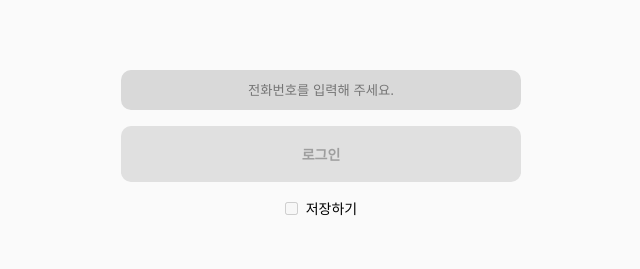
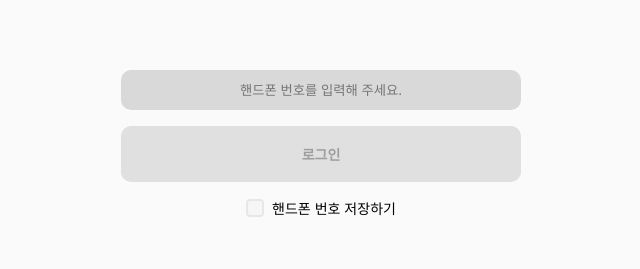
Before and after one commit to j-yesung/volume-calculator, a React (Vite) app: page / in a window 1280 px wide. Shown: the part 335-604 px from the top of the page, without its empty margins (319-959 px from the left). Built offline with nearby package versions, Linux system fonts and the light colour scheme; a web font is replaced by a local one.

Commit message:
style: 핸드폰 번호 저장 체크박스 스타일링

```diff
--- /dev/null
+++ b/src/components/ui/label/index.tsx
@@ -0,0 +1,3 @@
+export default function Label() {
+	return <div>Label</div>;
+}
--- a/src/features/user/components/login/index.tsx
+++ b/src/features/user/components/login/index.tsx
@@ -1,34 +1,9 @@
-import { css } from "@emotion/react";
 import { useCallback, useEffect, useState } from "react";
 
 import { Button } from "~/components/ui";
 
 import PhoneNumberInput from "./phoneNumberInput";
-
-const containerStyle = css`
-	display: flex;
-	flex-direction: column;
-	align-items: center;
-	justify-content: center;
-	width: 100%;
-	gap: 16px;
-
-	.c__button {
-		padding: 18px;
-	}
-
-	.c__input {
-		text-align: center;
-	}
-`;
-
-const checkboxStyle = css`
-	display: flex;
-	align-items: center;
-	gap: 8px;
-	font-size: 14px;
-	cursor: pointer;
-`;
+import * as S from "./style";
 
 const PHONE_NUMBER_STORAGE_KEY = "my_phone_number";
 
@@ -83,16 +58,16 @@ const Login = () => {
 	};
 
 	return (
-		<div css={containerStyle}>
+		<S.Container>
 			<PhoneNumberInput onChange={handlePhoneNumberChange} value={phoneNumber} />
 			<Button onClick={handleLogin} disabled={!isPhoneNumberVaild}>
 				로그인
 			</Button>
-			<div css={checkboxStyle} onClick={handleToggleCheckbox}>
+			<S.Checkbox onClick={handleToggleCheckbox}>
 				<input type="checkbox" checked={isSaved} disabled={!isPhoneNumberVaild} />
-				저장하기
-			</div>
-		</div>
+				핸드폰 번호 저장하기
+			</S.Checkbox>
+		</S.Container>
 	);
 };
 
--- a/src/features/user/components/login/phoneNumberInput/index.tsx
+++ b/src/features/user/components/login/phoneNumberInput/index.tsx
@@ -21,7 +21,7 @@ const PhoneNumberInput = ({ onChange, value }: Props) => {
 			css={phoneNumberInputStyle}
 			value={value}
 			onChange={onChange}
-			placeholder="전화번호를 입력해 주세요."
+			placeholder="핸드폰 번호를 입력해 주세요."
 			maxLength={13}
 		/>
 	);
--- /dev/null
+++ b/src/features/user/components/login/style.ts
@@ -0,0 +1,76 @@
+import styled from "@emotion/styled";
+
+export const Container = styled.div`
+	display: flex;
+	flex-direction: column;
+	align-items: center;
+	justify-content: center;
+	width: 100%;
+	gap: 16px;
+
+	.c__button {
+		padding: 18px;
+	}
+
+	.c__input {
+		text-align: center;
+	}
+`;
+
+export const Checkbox = styled.div`
+	display: flex;
+	align-items: center;
+	gap: 8px;
+	font-size: 14px;
+	cursor: pointer;
+	user-select: none;
+
+	input[type="checkbox"] {
+		width: 18px;
+		height: 18px;
+		appearance: none;
+		border: 2px solid #d1d5db;
+		border-radius: 4px;
+		background-color: white;
+		cursor: pointer;
+		position: relative;
+		transition: all 0.2s ease;
+
+		&:checked {
+			background-color: rgb(63, 63, 63);
+			border-color: rgb(63, 63, 63);
+
+			&::after {
+				content: "";
+				position: absolute;
+				left: 3px;
+				top: -1px;
+				width: 6px;
+				height: 10px;
+				border: solid white;
+				border-width: 0 2px 2px 0;
+				transform: rotate(45deg);
+			}
+		}
+
+		&:disabled {
+			background-color: #f3f4f6;
+			border-color: #d1d5db;
+			cursor: not-allowed;
+			opacity: 0.5;
+
+			&:checked {
+				background-color: #9ca3af;
+				border-color: #9ca3af;
+			}
+		}
+
+		&:hover:not(:disabled) {
+			border-color: rgb(63, 63, 63);
+		}
+	}
+
+	&:hover input[type="checkbox"]:not(:disabled) {
+		border-color: rgb(63, 63, 63);
+	}
+`;
```
